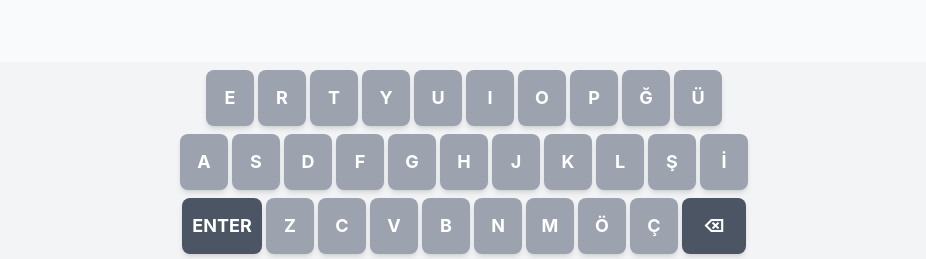
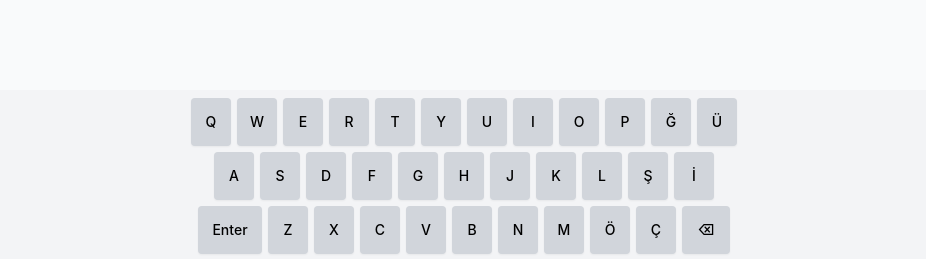
Before and after one commit to nonamexishere/Turkce-Octordle, a React (Create React App) app: page / in a window 1280 px wide. Shown: the part 538-797 px from the top of the page, without its empty margins (176-1102 px from the left). Built offline with nearby package versions, Linux system fonts and the light colour scheme; no server answers.

Commit message:
Update keyboard layout and styling

```diff
--- a/src/components/Keyboard/Keyboard.js
+++ b/src/components/Keyboard/Keyboard.js
@@ -7,12 +7,11 @@ const Keyboard = () => {
   const { handleKeyPress } = useKeyboard();
 
   const keyboardLayout = [
-    ['E', 'R', 'T', 'Y', 'U', 'I', 'O', 'P', 'Ğ', 'Ü'],
+    ['Q', 'W', 'E', 'R', 'T', 'Y', 'U', 'I', 'O', 'P', 'Ğ', 'Ü'],
     ['A', 'S', 'D', 'F', 'G', 'H', 'J', 'K', 'L', 'Ş', 'İ'],
-    ['ENTER', 'Z', 'C', 'V', 'B', 'N', 'M', 'Ö', 'Ç', '⌫']
+    ['Enter', 'Z', 'X', 'C', 'V', 'B', 'N', 'M', 'Ö', 'Ç', '⌫']
   ];
 
-  // Klavye olaylarını dinle
   useEffect(() => {
     const handleKeyDown = (event) => {
       handleKeyPress(event.key);
@@ -23,8 +22,8 @@ const Keyboard = () => {
   }, [handleKeyPress]);
 
   const getKeyStyle = (key) => {
-    if (key === 'ENTER' || key === '⌫') {
-      return 'bg-gray-600 text-white hover:bg-gray-700';
+    if (key === 'Enter' || key === '⌫') {
+      return 'bg-gray-300 hover:bg-gray-400';
     }
 
     const status = usedLetters[key.toLowerCase()];
@@ -34,9 +33,9 @@ const Keyboard = () => {
       case 'present':
         return 'bg-yellow-500 text-white hover:bg-yellow-600';
       case 'wrong':
-        return 'bg-gray-800 text-white hover:bg-gray-900';
+        return 'bg-gray-600 text-white hover:bg-gray-700';
       default:
-        return 'bg-gray-400 text-white hover:bg-gray-500';
+        return 'bg-gray-300 hover:bg-gray-400';
     }
   };
 
@@ -44,9 +43,9 @@ const Keyboard = () => {
 
   return (
     <div className="fixed bottom-0 left-0 right-0 p-2 bg-gray-100">
-      <div className="max-w-2xl mx-auto space-y-2">
+      <div className="max-w-2xl mx-auto space-y-1.5">
         {keyboardLayout.map((row, rowIndex) => (
-          <div key={rowIndex} className="flex justify-center gap-1">
+          <div key={rowIndex} className="flex justify-center gap-1.5">
             {row.map((key) => (
               <button
                 key={key}
@@ -59,13 +58,13 @@ const Keyboard = () => {
                 }}
                 className={`
                   ${getKeyStyle(key)}
-                  ${key === 'ENTER' ? 'w-20' : key === '⌫' ? 'w-16' : 'w-12'}
-                  h-14
-                  rounded-lg
-                  font-bold
-                  text-lg
+                  ${key === 'Enter' ? 'w-16' : key === '⌫' ? 'w-12' : 'w-10'}
+                  h-12
+                  rounded
+                  font-medium
+                  text-sm
                   transition-colors
-                  shadow-md
+                  shadow-sm
                   active:scale-95
                   focus:outline-none
                 `}
```
